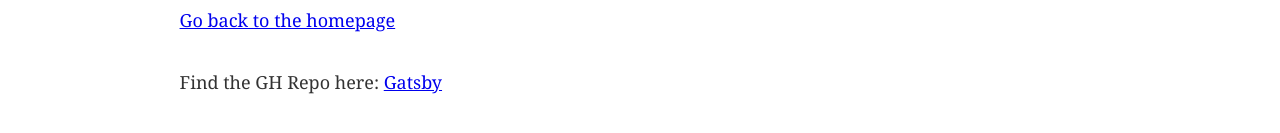
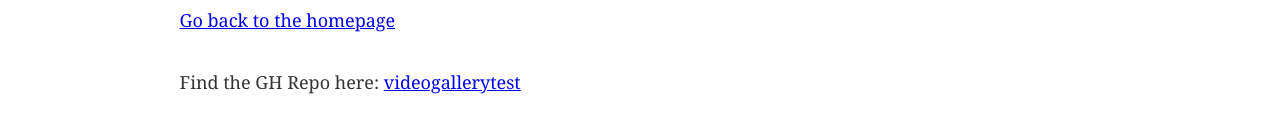
Before and after one commit to daletom/videogallerytest, a Gatsby site: page /using-dsg in a window 1280 px wide. Shown: the part 291-424 px from the top of the page. Built offline with nearby package versions, Linux system fonts and the light colour scheme; Gatsby itself is replaced by a stand-in of ours.

Commit message:
update gh repo

```diff
--- a/src/components/layout.js
+++ b/src/components/layout.js
@@ -41,7 +41,7 @@ const Layout = ({ children }) => {
         >
         Find the GH Repo here:
           {` `}
-          <a href="https://www.gatsbyjs.com">Gatsby</a>
+          <a href="https://github.com/daletom/videogallerytest">videogallerytest</a>
         </footer>
       </div>
     </>
```
